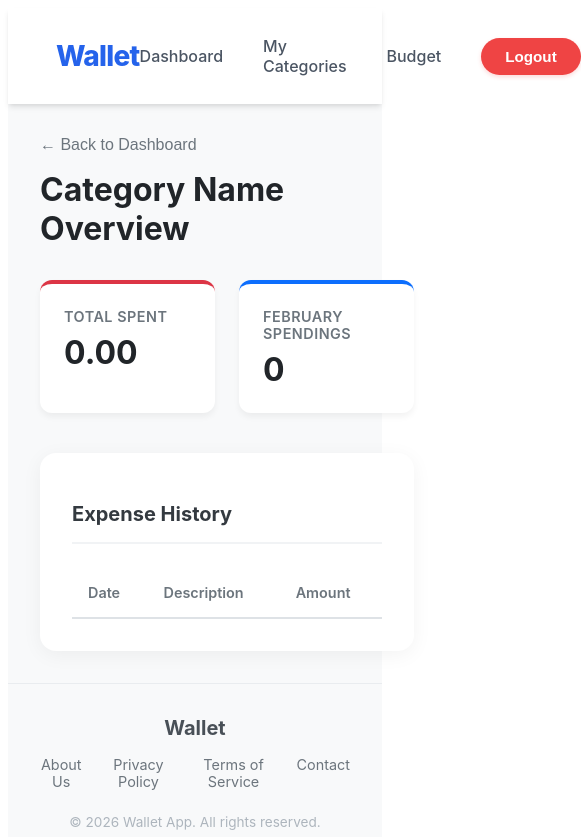
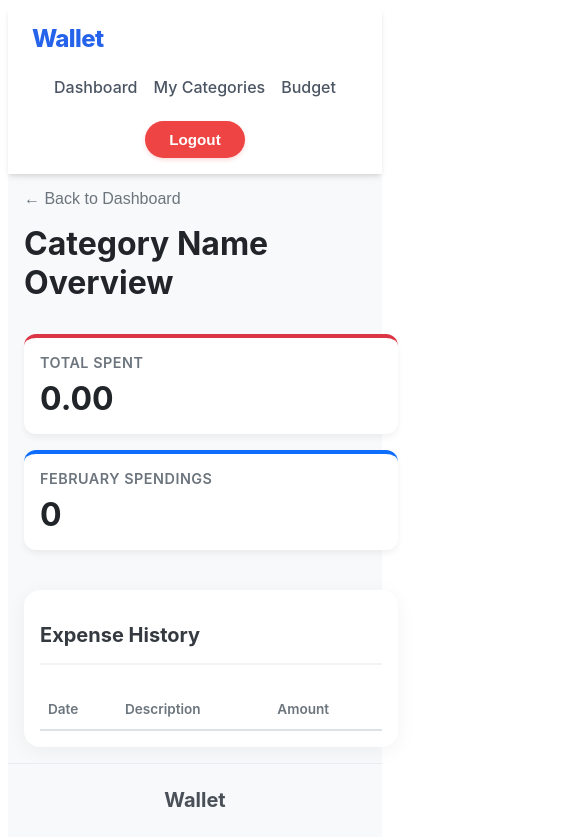
Before and after one commit to BHAVYASINGHAL-AB1219/wallet, a React (Vite) app in the folder wallet-frontend/: page /viewdetails in a window 390 px wide. Shown: the top 837 px of the page, 581 px wide, since content can reach past the window. Built offline with nearby package versions, Linux system fonts and the light colour scheme.

Commit message:
fixing UI for mobile devices

```diff
--- a/wallet-frontend/src/components/Footer.css
+++ b/wallet-frontend/src/components/Footer.css
@@ -54,9 +54,20 @@
     width: 100%;
 }
 
-@media (max-width: 600px) {
+@media (max-width: 768px) {
+    .footer {
+        padding: 1.5rem 1rem;
+    }
+    .footer-container {
+        padding: 0 1rem;
+    }
     .footer-content {
         flex-direction: column;
         text-align: center;
+        gap: 1.5rem;
+    }
+    .footer-links {
+        flex-direction: column;
+        gap: 1rem;
     }
 }
--- a/wallet-frontend/src/components/Header.css
+++ b/wallet-frontend/src/components/Header.css
@@ -89,3 +89,20 @@
 .logout-btn:active {
     transform: translateY(0);
 }
+
+@media (max-width: 768px) {
+    .header {
+        padding: 1rem 1.5rem;
+        flex-wrap: wrap;
+        gap: 1rem;
+    }
+    .logo {
+        font-size: 1.5rem;
+    }
+    .nav-links {
+        gap: 1rem;
+        flex-wrap: wrap;
+        justify-content: center;
+        width: 100%;
+    }
+}
--- a/wallet-frontend/src/pages/Signin.css
+++ b/wallet-frontend/src/pages/Signin.css
@@ -87,3 +87,13 @@
 .btn-link:hover {
   text-decoration: underline;
 }
+
+@media (max-width: 480px) {
+  .signin-container {
+    padding: 1rem;
+  }
+  .signin-card {
+    padding: 1.5rem;
+    max-width: 100%;
+  }
+}
--- a/wallet-frontend/src/pages/Signup.css
+++ b/wallet-frontend/src/pages/Signup.css
@@ -83,3 +83,13 @@
 .signin-section a:hover {
   text-decoration: underline;
 }
+
+@media (max-width: 480px) {
+  .signup-container {
+    padding: 1rem;
+  }
+  .signup-card {
+    padding: 1.5rem;
+    max-width: 100%;
+  }
+}
--- a/wallet-frontend/src/pages/ViewDetails.css
+++ b/wallet-frontend/src/pages/ViewDetails.css
@@ -151,3 +151,29 @@
     font-weight: 700;
     color: #dc3545;
 }
+
+@media (max-width: 768px) {
+    .view-details-content {
+        padding: 1rem;
+    }
+    .details-summary-cards {
+        flex-direction: column;
+        gap: 1rem;
+    }
+    .details-card {
+        padding: 1rem;
+    }
+    .transactions-list-container {
+        padding: 1rem;
+    }
+    .transactions-table th, .transactions-table td {
+        padding: 0.75rem 0.5rem;
+        font-size: 0.85rem;
+    }
+    .date-col, .amount-col {
+        width: 25%;
+    }
+    .desc-col {
+        width: 50%;
+    }
+}
--- a/wallet-frontend/src/pages/budget.css
+++ b/wallet-frontend/src/pages/budget.css
@@ -97,3 +97,26 @@
     color: white;
     cursor: pointer;
 }
+
+@media (max-width: 768px) {
+    .main-budget {
+        padding: 1rem;
+    }
+    .budget-space {
+        padding: 1rem;
+    }
+    .budget-table th, .budget-table td {
+        padding: 0.75rem 0.5rem;
+        font-size: 0.85rem;
+    }
+    .amount-col {
+        font-size: 20px;
+    }
+    .input-amount {
+        width: 50px;
+    }
+    .edit-button, .save-button {
+        width: 70px;
+        font-size: 0.8rem;
+    }
+}
--- a/wallet-frontend/src/pages/dashboard.css
+++ b/wallet-frontend/src/pages/dashboard.css
@@ -337,3 +337,31 @@
 .btn-cancel:hover {
     background-color: #dee2e6;
 }
+
+@media (max-width: 768px) {
+    .dashboard-content {
+        padding: 1rem;
+    }
+    .summary-section {
+        flex-direction: column;
+    }
+    .summary-card {
+        min-width: 100%;
+    }
+    .category-frame {
+        padding: 1rem;
+    }
+    .dashboard-actions {
+        flex-direction: column;
+        gap: 1rem;
+    }
+    .category-item {
+        flex-direction: column;
+        align-items: flex-start;
+        gap: 1rem;
+    }
+    .category-action-btn {
+        margin-left: 0;
+        width: 100%;
+    }
+}
```
